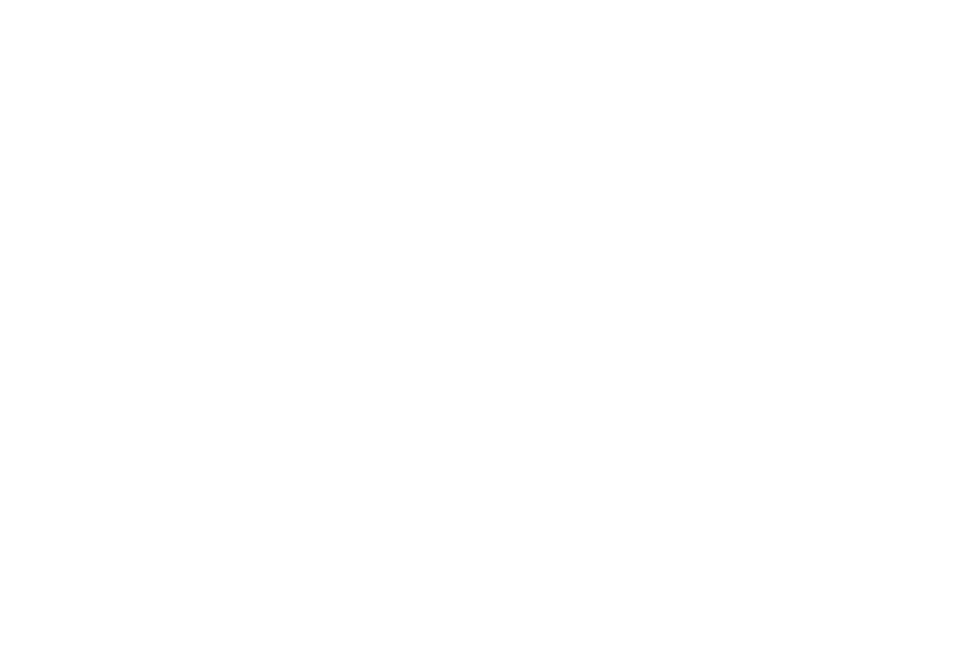
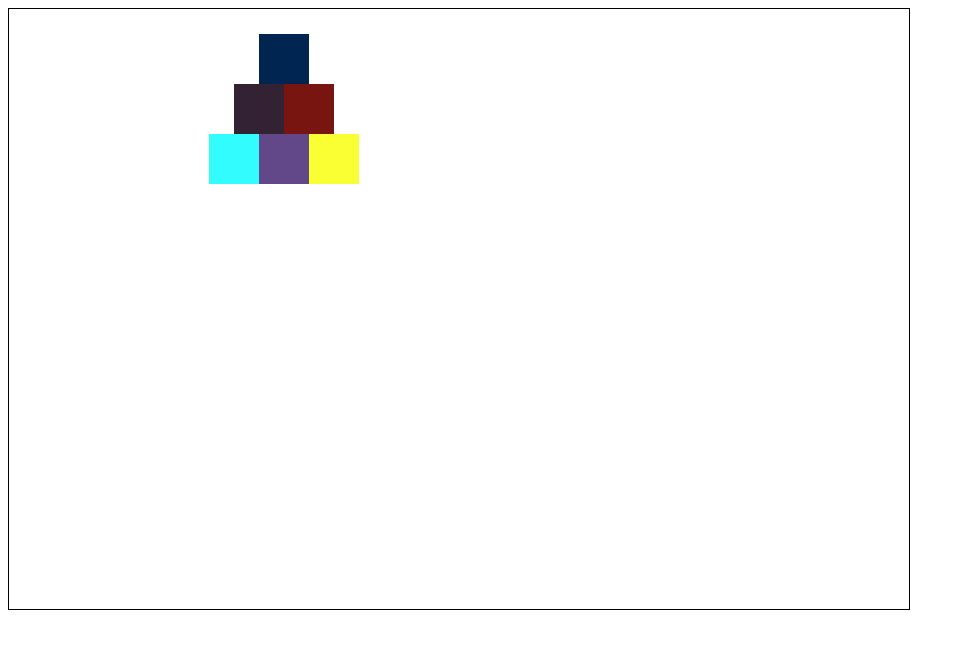
Before and after one commit to maxisantomil/tudai_Interfaces_2021, a plain HTML site: page TP1/index.html in a window 1280 px wide. Shown: the whole page, without its empty margins (0-965 px from the left). Drawn offline with Linux system fonts and the light colour scheme.

Commit message:
pintar una region rectangular de un color, adicionalmente forme una piramide de rectangulos

```diff
--- a/TP1/index.html
+++ b/TP1/index.html
@@ -7,8 +7,9 @@
 </head>
 
 <body>
-
+    <canvas id="canvas" width="900" height="600" style="border:#000 solid 1px;">
+    </canvas>
 </body>
-<script src="js/punto1.js"></script>
+<script src="js/ejercicio2.js"></script>
 
 </html>
--- a/TP1/js/ejercicio2.js
+++ b/TP1/js/ejercicio2.js
@@ -0,0 +1,13 @@
+var ctx = document.getElementById("canvas").getContext("2d");
+ctx.fillStyle = "#002550"; //color de fondo
+ctx.fillRect(250, 25, 50, 50); //dibuja un rectangulo los dos primeros valores corresponden a eje x e y
+ctx.fillStyle = "#781510";
+ctx.fillRect(275, 75, 50, 50);
+ctx.fillStyle = "#332233";
+ctx.fillRect(225, 75, 50, 50);
+ctx.fillStyle = "#33FCFF";
+ctx.fillRect(200, 125, 50, 50);
+ctx.fillStyle = "#624789";
+ctx.fillRect(250, 125, 50, 50);
+ctx.fillStyle = "#F9FF33";
+ctx.fillRect(300, 125, 50, 50);
```
